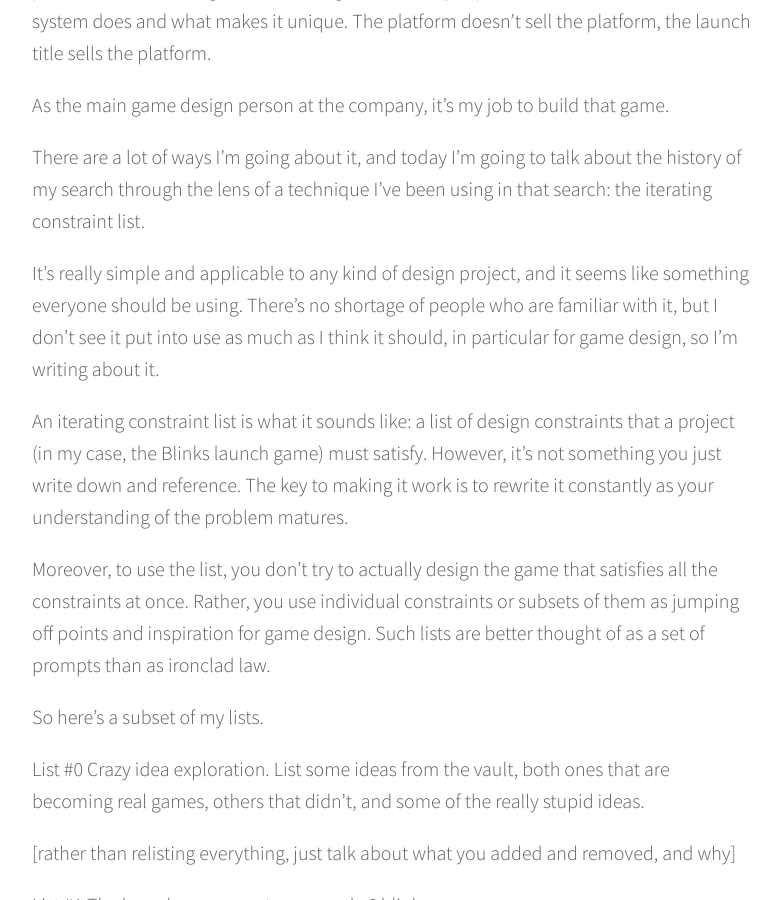
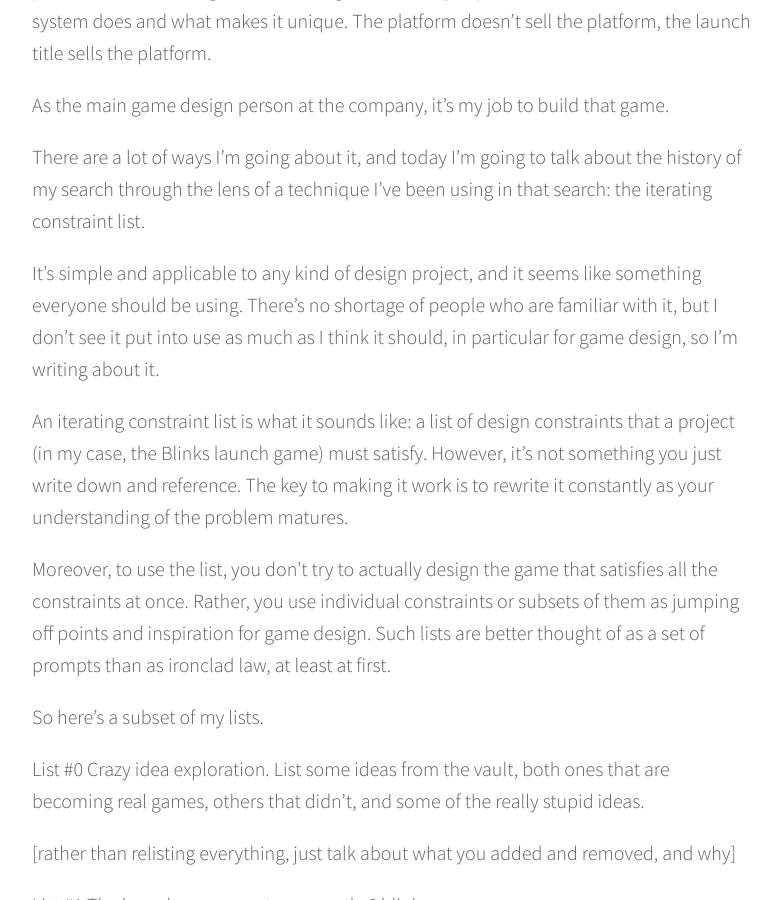
Before and after one commit to jbobrow/Move38-website, a Jekyll site: the page built from _posts/2017-04-10-searching-for-a-launch-game-a-history-of-constraints.markdown, in a window 1280 px wide and 900 px high, scrolled down 1001 px. Shown: the whole window, without its empty margins (248-1028 px from the left). Built offline with Jekyll 4.4.1, drawn with Linux system fonts in a browser that asks for light colours; nearby versions of some CDN libraries; comment, search, counter and statistics services are not loaded.

Commit message:
Updated Searching For A Launch Game A History Of Constraints

```diff
--- a/_posts/2017-04-10-searching-for-a-launch-game-a-history-of-constraints.markdown
+++ b/_posts/2017-04-10-searching-for-a-launch-game-a-history-of-constraints.markdown
@@ -26,11 +26,11 @@ As the main game design person at the company, it’s my job to build that game.
 
 There are a lot of ways I’m going about it, and today I’m going to talk about the history of my search through the lens of a technique I’ve been using in that search: the iterating constraint list.
 
-It’s really simple and applicable to any kind of design project, and it seems like something everyone should be using. There’s no shortage of people who are familiar with it, but I don’t see it put into use as much as I think it should, in particular for game design, so I’m writing about it.
+It’s simple and applicable to any kind of design project, and it seems like something everyone should be using. There’s no shortage of people who are familiar with it, but I don’t see it put into use as much as I think it should, in particular for game design, so I’m writing about it.
 
 An iterating constraint list is what it sounds like: a list of design constraints that a project (in my case, the Blinks launch game) must satisfy. However, it’s not something you just write down and reference. The key to making it work is to rewrite it constantly as your understanding of the problem matures.
 
-Moreover, to use the list, you don’t try to actually design the game that satisfies all the constraints at once. Rather, you use individual constraints or subsets of them as jumping off points and inspiration for game design. Such lists are better thought of as a set of prompts than as ironclad law.
+Moreover, to use the list, you don’t try to actually design the game that satisfies all the constraints at once. Rather, you use individual constraints or subsets of them as jumping off points and inspiration for game design. Such lists are better thought of as a set of prompts than as ironclad law, at least at first.
 
 So here’s a subset of my lists.
 
```
